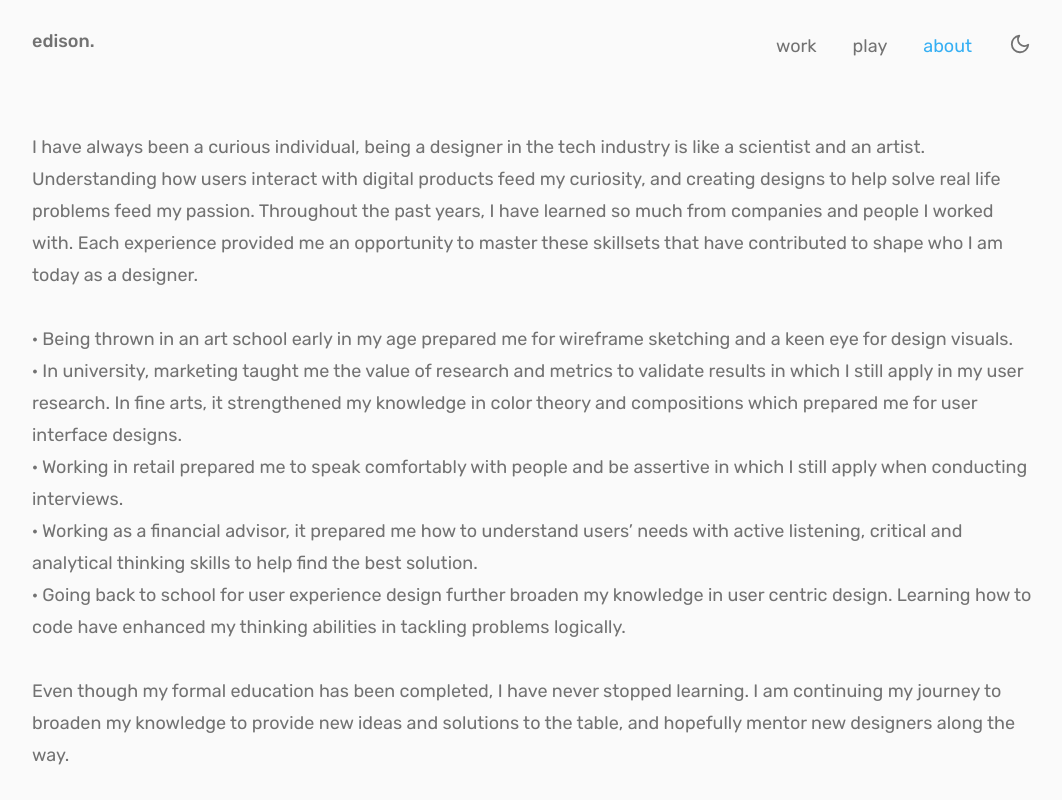
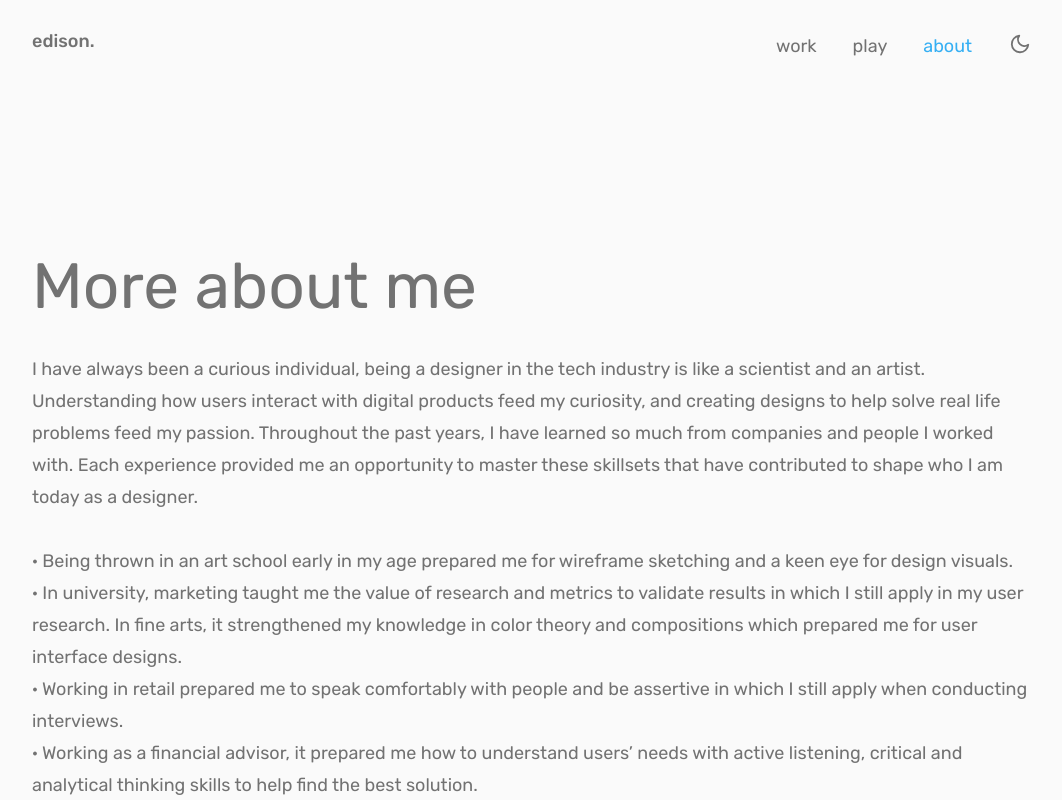
Before and after one commit to fyeung21/edison-web, a React (Create React App) app: page /about in a window 1280 px wide. Shown: the top 800 px of the page, without its empty margins (108-1170 px from the left). Built offline with nearby package versions, Linux system fonts and the light colour scheme.

Commit message:
Add hero cont and style, and header style

```diff
--- a/src/components/About/AboutMe.js
+++ b/src/components/About/AboutMe.js
@@ -1,15 +1,19 @@
 import React from "react";
 import { MainCont } from "../globalStyles";
-import { AboutTxt, QuoteCont, Quote, QuoteAuthor } from "./aboutStyles";
+import { AboutTxt, QuoteCont, Quote, QuoteAuthor, Header, HeroCont } from "./aboutStyles";
 
 const AboutMe = () => {
     return (
         <MainCont>
+            <HeroCont>
+                <Header>
+                    More about me
+                </Header>
+
                 <AboutTxt>
-            I have always been a curious individual, being a designer in the tech industry is like a scientist and an artist. Understanding how users interact with digital products feed my curiosity, and creating designs to help solve real life problems feed my passion.
+                    I have always been a curious individual, being a designer in the tech industry is like a scientist and an artist. Understanding how users interact with digital products feed my curiosity, and creating designs to help solve real life problems feed my passion. Throughout the past years, I have learned so much from companies and people I worked with. Each experience provided me an opportunity to master these skillsets that have contributed to shape who I am today as a designer.
+                </AboutTxt>
 
-Throughout the past years, I have learned so much from companies and people I worked with. Each experience provided me an opportunity to master these skillsets that have contributed to shape who I am today as a designer.
-            </AboutTxt>
                 <AboutTxt>
                     <ul>
                         <li>· Being thrown in an art school early in my age prepared me for wireframe sketching and a keen eye for design visuals.</li>
@@ -23,13 +27,16 @@ Throughout the past years, I have learned so much from companies and people I wo
                         <li>· Going back to school for user experience design further broaden my knowledge in user centric design. Learning how to code have enhanced my thinking abilities in tackling problems logically. </li>
                     </ul>
                 </AboutTxt>
+
                 <AboutTxt>
                     Even though my formal education has been completed, I have never stopped learning. I am continuing my journey to broaden my knowledge to provide new ideas and solutions to the table, and hopefully mentor new designers along the way.
                 </AboutTxt>
+
                 <QuoteCont>
                     <Quote>" Design is content with intent. Content without intent is noise. Intent without content is decoration."</Quote>
                     <QuoteAuthor>- Joe Sparano</QuoteAuthor>
                 </QuoteCont>
+            </HeroCont>
         </MainCont>
     );
 }
--- a/src/components/About/aboutStyles.js
+++ b/src/components/About/aboutStyles.js
@@ -1,5 +1,14 @@
 import styled from "styled-components";
 import { theme } from "../Theme";
+
+export const HeroCont = styled.div`
+    margin: 7rem auto 0rem;
+
+    @media (min-width: ${theme.tabletSize}) {
+        margin: 10rem auto 0rem;
+    }
+`
+
 
 export const QuoteCont = styled.div`
     margin: 4rem auto;
@@ -27,3 +36,18 @@ export const AboutTxt = styled.p`
     line-height: 2rem;
     margin: 2rem auto;
 `
+
+export const Header = styled.h1`
+    font-family: ${theme.bodyFont};
+    font-size: ${theme.h2FontSize};
+    font-weight: 400;
+    color: ${({ theme }) => theme.mainTxtColor};
+    line-height: 50px;
+    width: 340px;
+
+    @media (min-width: ${theme.tabletSize}) {
+        font-size: ${theme.h1FontSize};
+        line-height: 70px;
+        width: 550px;
+    }
+`
```
Lines whose indentation alone changed are shown as unchanged.
